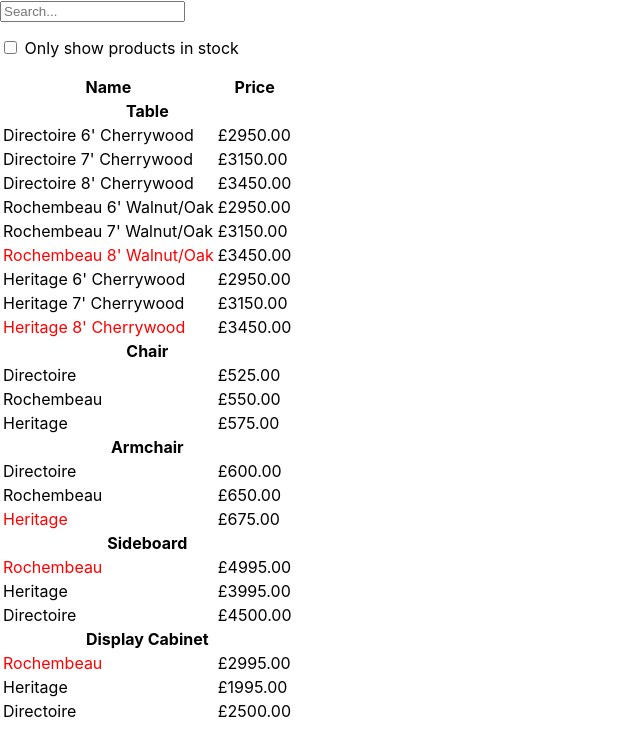
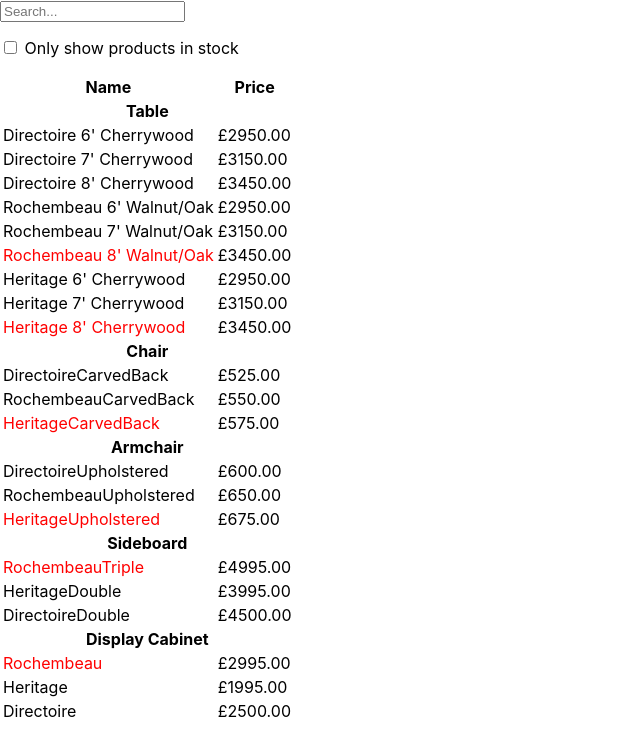
Before and after one commit to brianjamesceline/furniturestock, a React (Create React App) app: page / in a window 1280 px wide. Shown: the top 756 px of the page, without its empty margins (0-640 px from the left). Built offline with nearby package versions, Linux system fonts and the light colour scheme.

Commit message:
Hook Part 1

```diff
--- a/src/App.js
+++ b/src/App.js
@@ -13,15 +13,15 @@ const PRODUCTS = [
   {category: "Table", price: "£2950.00", stocked: true, name: "Heritage 6' Cherrywood"},
   {category: "Table", price: "£3150.00", stocked: true, name: "Heritage 7' Cherrywood"},
   {category: "Table", price: "£3450.00", stocked: false, name: "Heritage 8' Cherrywood"},
-  {category: "Chair", price: "£525.00", stocked: true, name: "Directoire"},
-  {category: "Chair", price: "£550.00", stocked: true, name: "Rochembeau"},
-  {category: "Chair", price: "£575.00", stocked: true, name: "Heritage"},
-  {category: "Armchair", price: "£600.00", stocked: true, name: "Directoire"},
-  {category: "Armchair", price: "£650.00", stocked: true, name: "Rochembeau"},
-  {category: "Armchair", price: "£675.00", stocked: false, name: "Heritage"},
-  {category: "Sideboard", price: "£4995.00", stocked: false, name: "Rochembeau"},
-  {category: "Sideboard", price: "£3995.00", stocked: true, name: "Heritage"},
-  {category: "Sideboard", price: "£4500.00", stocked: true, name: "Directoire"},
+  {category: "Chair", price: "£525.00", stocked: true, name: "DirectoireCarvedBack"},
+  {category: "Chair", price: "£550.00", stocked: true, name: "RochembeauCarvedBack"},
+  {category: "Chair", price: "£575.00", stocked: false, name: "HeritageCarvedBack"},
+  {category: "Armchair", price: "£600.00", stocked: true, name: "DirectoireUpholstered"},
+  {category: "Armchair", price: "£650.00", stocked: true, name: "RochembeauUpholstered"},
+  {category: "Armchair", price: "£675.00", stocked: false, name: "HeritageUpholstered"},
+  {category: "Sideboard", price: "£4995.00", stocked: false, name: "RochembeauTriple"},
+  {category: "Sideboard", price: "£3995.00", stocked: true, name: "HeritageDouble"},
+  {category: "Sideboard", price: "£4500.00", stocked: true, name: "DirectoireDouble"},
   {category: "Display Cabinet", price: "£2995.00", stocked: false, name: "Rochembeau"},
   {category: "Display Cabinet", price: "£1995.00", stocked: true, name: "Heritage"},
   {category: "Display Cabinet", price: "£2500.00", stocked: true, name: "Directoire"},
--- a/src/Components/FurnitureProductTable.js
+++ b/src/Components/FurnitureProductTable.js
@@ -1,17 +1,31 @@
-import React from 'react'
+import React, { useState } from 'react'
 import ProductTable from './ProductTable'
 import SearchBar from './SearchBar'
 
 export default function FurnitureProductTable(props) {
-  // This is a variable 'Const' as we are not changing this clientInformation.
+  // This is a variable 'Const' as we are not changing this information.
   const { products } = props;
+
+  // Define the 'STATE' first. inStockOnly is a variable and setInStockOnly is a function.
+  // We have 'HOOKED' inStockOnly to both the SearchBar and ProductTable below.
+  const [inStockOnly, setInStockOnly] = useState(false)
+
+  const handleInStockChange = (inStockOnly) => {
+    setInStockOnly(inStockOnly)
+  }
 
   return (
     <div>
-     <SearchBar />
+     <SearchBar
+      inStockOnly={inStockOnly}
+      onInStockChange={handleInStockChange}
+     />
 
-     {/* products represents props and shall be passed through to the ProductTable */}
-     <ProductTable products={products} />
+    {/* products represents props and shall be passed through to the ProductTable. */}
+     <ProductTable
+      inStockOnly={inStockOnly}
+      products={products}
+     />
     </div>
   )
 }
--- a/src/Components/ProductTable.js
+++ b/src/Components/ProductTable.js
@@ -3,7 +3,7 @@ import ProductCategoryRow from './ProductCategoryRow'
 import ProductRow from './ProductRow'
 
 export default function ProductTable(props) {
-  const { products } = props;
+  const { products, inStockOnly } = props;
 
 
   // This defines the output showing empty square bracket.
@@ -12,6 +12,10 @@ export default function ProductTable(props) {
   let lastCategory = null;
 
   products.forEach((product) => {
+    if (inStockOnly && !product.stocked) {
+      return;
+    }
+
     if (product.category !== lastCategory) {
       rows.push(
         <ProductCategoryRow
@@ -29,7 +33,7 @@ export default function ProductTable(props) {
         key={product.name}
       />
     )
-    // we are now resetting the product category to be lastCategory at completion of the above, before going through the next iteration in the loop.
+    // we are now resetting the product.category to be lastCategory at completion of the above, before going through the next iteration in the loop.
     lastCategory = product.category;
   })
 
--- a/src/Components/SearchBar.js
+++ b/src/Components/SearchBar.js
@@ -1,11 +1,22 @@
 import React from 'react'
 
-export default function SearchBar() {
+export default function SearchBar(props) {
+  const { inStockOnly } = props;
+
+  // This is a variable holding an arrow function.
+  const handleInStockChange = (e) => {
+    props.onInStockChange(e.target.checked)
+  }
+
   return (
     <form>
       <input type="text" placeholder="Search..." />
       <p>
-        <input type="checkbox" />
+        <input
+          type="checkbox"
+          checked={inStockOnly}
+          onChange={handleInStockChange}
+        />
         {' '}
         Only show products in stock
       </p>
```
